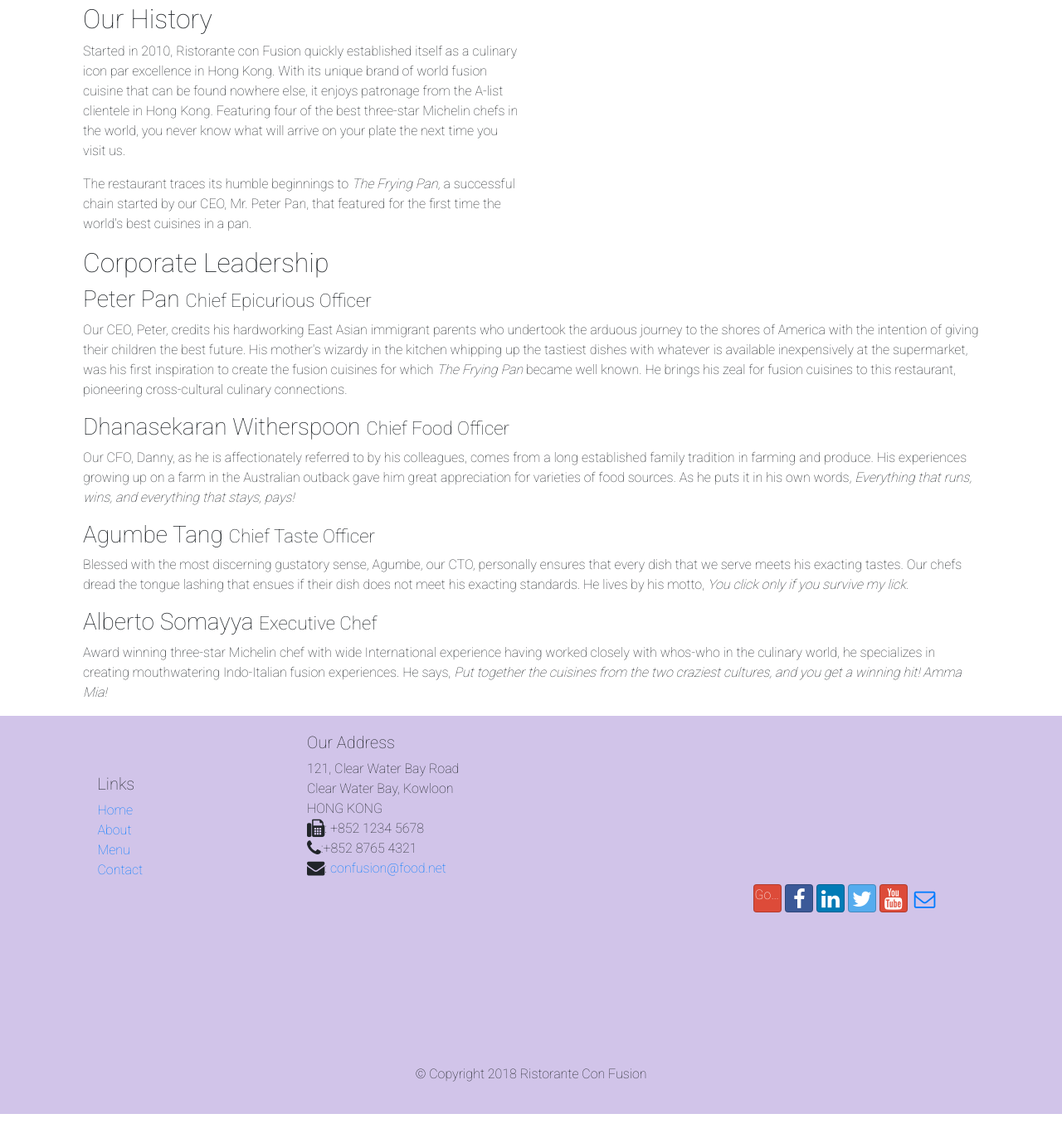
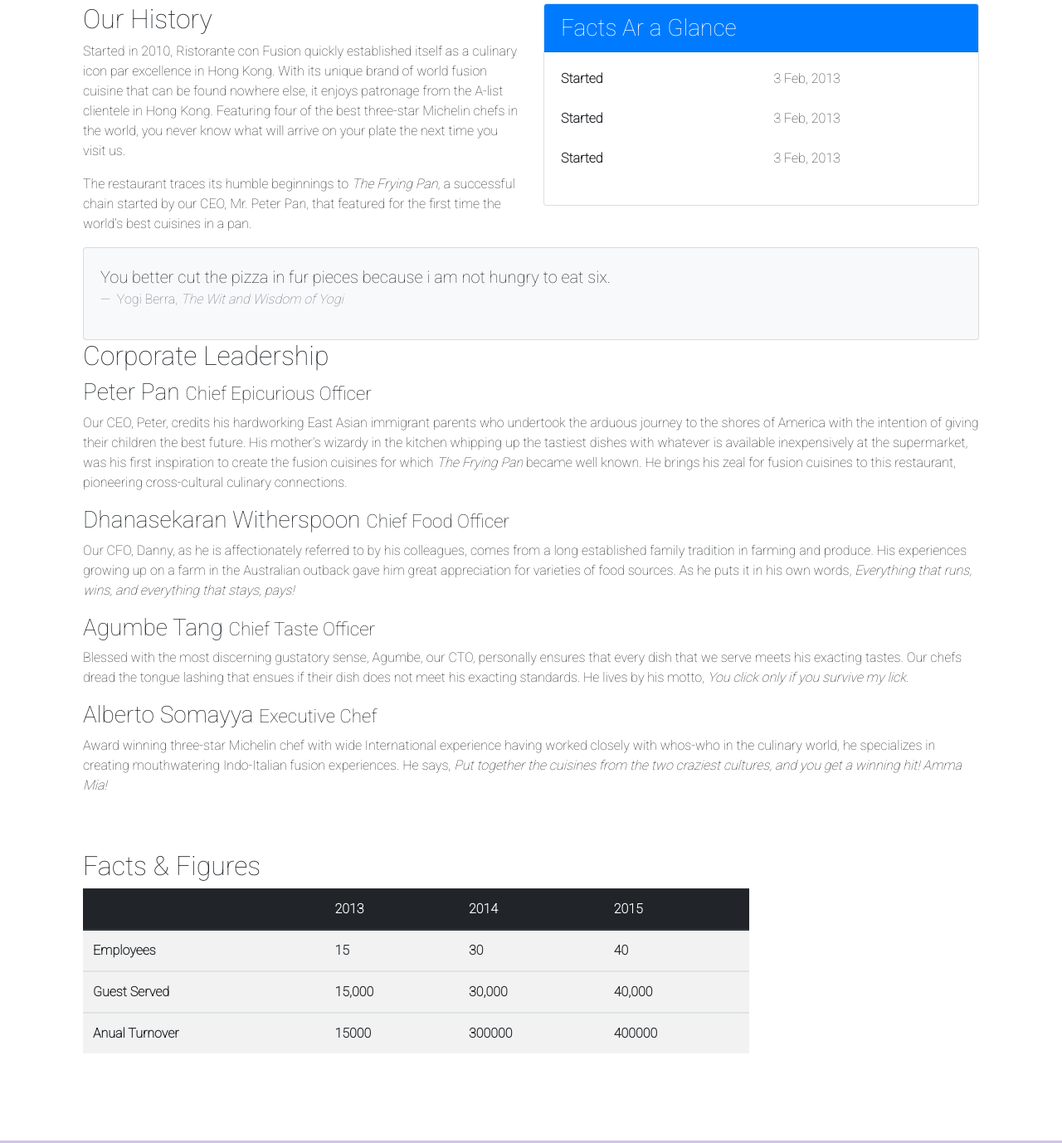
Before and after one commit to dongxiaohuang/bootstrap4, a website: page conFusion/aboutus.html in a window 1280 px wide. Shown: the part 437-1815 px from the top of the page at 83% size. Before the commit the page ends 1780 px from the top, so only its background shows below. Drawn offline with nearby package versions, Linux system fonts and the light colour scheme.

Commit message:
tables and cards

```diff
--- a/conFusion/aboutus.html
+++ b/conFusion/aboutus.html
@@ -74,10 +74,54 @@
           <div class="row row-header">
                <div class="col-12 col-sm-6">
                     <h2>Our History</h2>
-                <p>Started in 2010, Ristorante con Fusion quickly established itself as a culinary icon par excellence in Hong Kong. With its unique brand of world fusion cuisine that can be found nowhere else, it enjoys patronage from the A-list clientele in Hong Kong.  Featuring four of the best three-star Michelin chefs in the world, you never know what will arrive on your plate the next time you visit us.</p>
+                    <p>Started in 2010, Ristorante con Fusion quickly established itself as a culinary icon par excellence in Hong Kong. With its unique brand of world fusion cuisine that can be found nowhere else, it enjoys patronage from the A-list clientele
+                         in Hong Kong. Featuring four of the best three-star Michelin chefs in the world, you never know what will arrive on your plate the next time you visit us.</p>
                     <p>The restaurant traces its humble beginnings to <em>The Frying Pan</em>, a successful chain started by our CEO, Mr. Peter Pan, that featured for the first time the world's best cuisines in a pan.</p>
                </div>
                <div class=col col-sm>
+                    <div class="card">
+                         <h3 class="card-header bg-primary text-white">Facts Ar a Glance</h3>
+                         <div class="card-body">
+                              <dl class="row">
+                                   <dt class="col-6">
+                                     Started
+                                </dt>
+                                   <dd class="col-6">
+                                        3 Feb, 2013
+                                   </dd>
+                              </dl>
+                              <dl class="row">
+                                   <dt class="col-6">
+                                     Started
+                                </dt>
+                                   <dd class="col-6">
+                                        3 Feb, 2013
+                                   </dd>
+                              </dl>
+                              <dl class="row">
+                                   <dt class="col-6">
+                                     Started
+                                </dt>
+                                   <dd class="col-6">
+                                        3 Feb, 2013
+                                   </dd>
+                              </dl>
+                         </div>
+                    </div>
+               </div>
+               <div class="col-12">
+                    <div class="card card-body bg-light">
+                         <blockquote class="blockquote">
+                              <p class="mb-0">
+                                   You better cut the pizza in fur pieces
+                                   because i am not hungry to eat six.
+                              </p>
+                              <footer class="blockquote-footer">
+                                   Yogi Berra,
+                                   <cite title="Source Title"> The Wit and Wisdom of Yogi</cite>
+                              </footer>
+                         </blockquote>
+                    </div>
                </div>
           </div>
 
@@ -86,16 +130,95 @@
                <div class="col-12">
                     <h2>Corporate Leadership</h2>
                     <h3>Peter Pan <small>Chief Epicurious Officer</small></h3>
-                <p class="d-none d-sm-block">Our CEO, Peter, credits his hardworking East Asian immigrant parents who undertook the arduous journey to the shores of America with the intention of giving their children the best future. His mother's wizardy in the kitchen whipping up the tastiest dishes with whatever is available inexpensively at the supermarket, was his first inspiration to create the fusion cuisines for which <em>The Frying Pan</em> became well known. He brings his zeal for fusion cuisines to this restaurant, pioneering cross-cultural culinary connections.</p>
+                    <p class="d-none d-sm-block">Our CEO, Peter, credits his hardworking East Asian immigrant parents who undertook the arduous journey to the shores of America with the intention of giving their children the best future. His mother's wizardy in the kitchen whipping
+                         up the tastiest dishes with whatever is available inexpensively at the supermarket, was his first inspiration to create the fusion cuisines for which <em>The Frying Pan</em> became well known. He brings his zeal for fusion cuisines
+                         to this restaurant, pioneering cross-cultural culinary connections.</p>
                     <h3>Dhanasekaran Witherspoon <small>Chief Food Officer</small></h3>
-                <p class="d-none d-sm-block">Our CFO, Danny, as he is affectionately referred to by his colleagues, comes from a long established family tradition in farming and produce. His experiences growing up on a farm in the Australian outback gave him great appreciation for varieties of food sources. As he puts it in his own words, <em>Everything that runs, wins, and everything that stays, pays!</em></p>
+                    <p class="d-none d-sm-block">Our CFO, Danny, as he is affectionately referred to by his colleagues, comes from a long established family tradition in farming and produce. His experiences growing up on a farm in the Australian outback gave him great appreciation
+                         for varieties of food sources. As he puts it in his own words, <em>Everything that runs, wins, and everything that stays, pays!</em></p>
                     <h3>Agumbe Tang <small>Chief Taste Officer</small></h3>
-                <p class="d-none d-sm-block">Blessed with the most discerning gustatory sense, Agumbe, our CTO, personally ensures that every dish that we serve meets his exacting tastes. Our chefs dread the tongue lashing that ensues if their dish does not meet his exacting standards. He lives by his motto, <em>You click only if you survive my lick.</em></p>
+                    <p class="d-none d-sm-block">Blessed with the most discerning gustatory sense, Agumbe, our CTO, personally ensures that every dish that we serve meets his exacting tastes. Our chefs dread the tongue lashing that ensues if their dish does not meet his exacting
+                         standards. He lives by his motto, <em>You click only if you survive my lick.</em></p>
                     <h3>Alberto Somayya <small>Executive Chef</small></h3>
                     <p class="d-none d-sm-block">Award winning three-star Michelin chef with wide International experience having worked closely with whos-who in the culinary world, he specializes in creating mouthwatering Indo-Italian fusion experiences. He says, <em>Put together the cuisines from the two craziest cultures, and you get a winning hit! Amma Mia!</em></p>
                </div>
           </div>
+          <div class="row row-content">
+               <div class="col-12 col-sm-9">
+                    <h2> Facts &amp; Figures</h2>
+                    <div class="table-responsive">
+                         <table class="table table-striped">
+                              <thead class="thead-dark">
+                                   <tr>
+                                        <th>
+                                             &nbsp;
+                                        </th>
+                                        <th>
+                                             2013
+                                        </th>
+                                        <th>
+                                             2014
+                                        </th>
+                                        <th>
+                                             2015
+                                        </th>
+                                   </tr>
+                              </thead>
+                              <tbody>
+                                   <tr>
+                                        <th>
+                                             Employees
+                                        </th>
+                                        <th>
+                                             15
+                                        </th>
+                                        <th>
+                                             30
+                                        </th>
+                                        <th>
+                                             40
+                                        </th>
+                                   </tr>
+                              </tbody>
+                              <tbody>
+                                   <tr>
+                                        <th>
+                                             Guest Served
+                                        </th>
+                                        <th>
+                                             15,000
+                                        </th>
+                                        <th>
+                                             30,000
+                                        </th>
+                                        <th>
+                                             40,000
+                                        </th>
+                                   </tr>
+                              </tbody>
+                              <tbody>
+                                   <tr>
+                                        <th>
+                                             Anual Turnover
+                                        </th>
+                                        <th>
+                                             15000
+                                        </th>
+                                        <th>
+                                             300000
+                                        </th>
+                                        <th>
+                                             400000
+                                        </th>
+                                   </tr>
+                              </tbody>
+                         </table>
+                    </div>
+               </div>
+               <div class="col-12 col-sm-3">
 
+               </div>
+          </div>
      </div>
 
      <footer class="footer">
@@ -104,7 +227,7 @@
                     <div class="col-4 offset-1 col-sm-2 row-content">
                          <h5>Links</h5>
                          <ul class="list-unstyled">
-                        <li><a href=".">Home</a></li>
+                              <li><a href="." title="go to homepage">Home</a></li>
                               <li><a href="#">About</a></li>
                               <li><a href="#">Menu</a></li>
                               <li><a href="./contactus.html">Contact</a></li>
```
Lines whose indentation alone changed are shown as unchanged.
